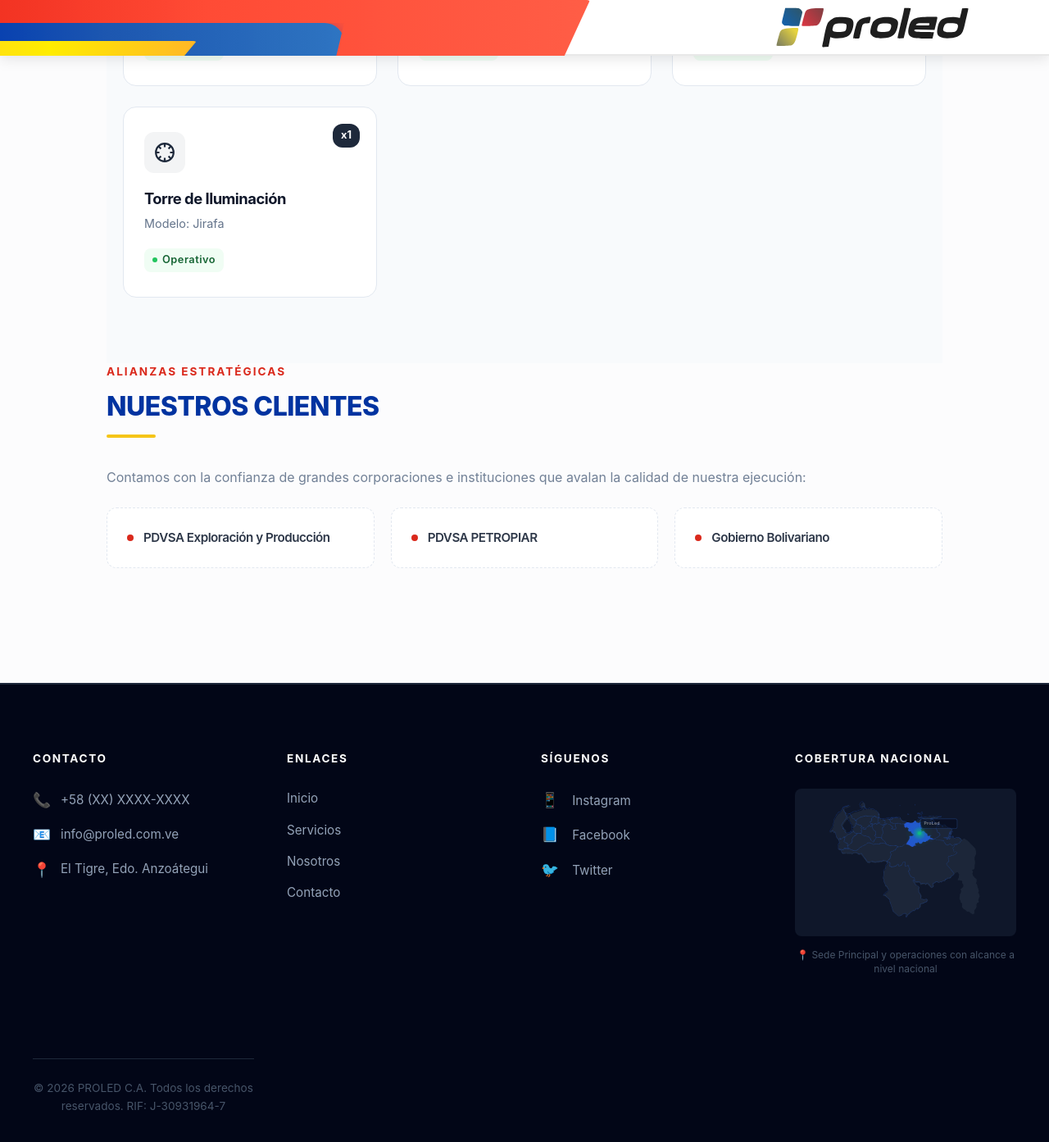
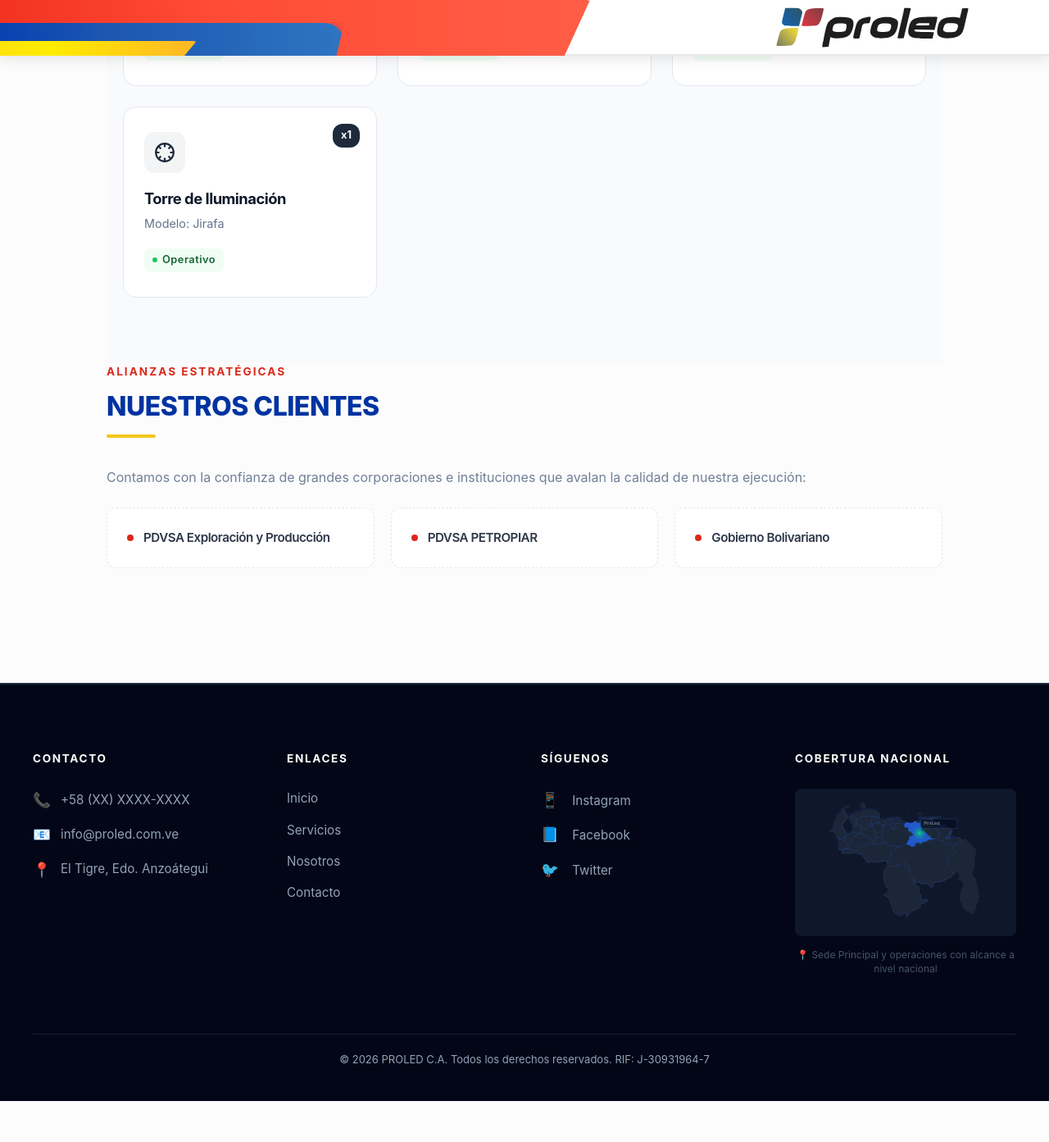
Before and after one commit to ing-nestorgomez/belorp, a Jekyll site: the page built from index.html, in a window 1280 px wide and 1400 px high, scrolled down 4856 px. Shown: the top 1393 px of the window at 82% size. Built offline with Jekyll 4.4.1, drawn with Linux system fonts in a browser that asks for light colours; after the commit the page ends 6199 px from its top, so only the background shows below that.

Commit message:
Add footer styles for improved layout
Added styles for footer copy to enhance layout and readability.

```diff
--- a/assets/css/styles.css
+++ b/assets/css/styles.css
@@ -819,6 +819,17 @@
     color: #475569;
 }
 
+.footer-copy {
+  grid-column: 1 / -1; /* ¡La clave! Hace que ocupe desde la primera hasta la última columna */
+  width: 100%;         /* Asegura que use todo el ancho disponible */
+  text-align: center;  /* Centra el texto de manera horizontal */
+  padding-top: 20px;   /* Añade espacio superior para separarlo de la rejilla */
+  margin-top: 30px;    /* Margen para que no quede pegado a las columnas */
+  border-top: 1px solid rgba(255, 255, 255, 0.1); /* Delicada línea divisoria opcional */
+  font-size: 13px;
+  color: #94a3b8;      /* Color suavizado para mejorar la lectura */
+}
+
 /* ==========================================================================
    12. MEDIA QUERIES (OPTIMIZACIÓN RESPONSIVE GLOBAL)
    ========================================================================== */
```
